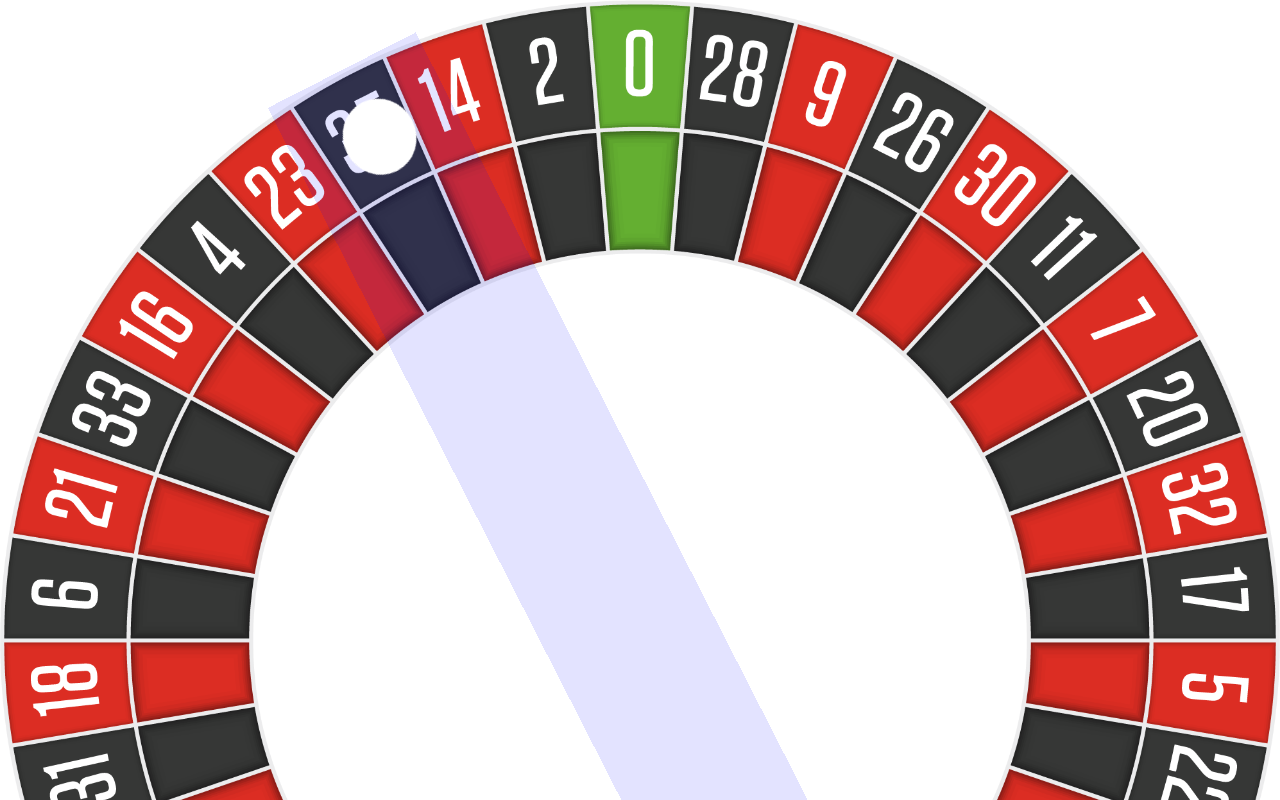
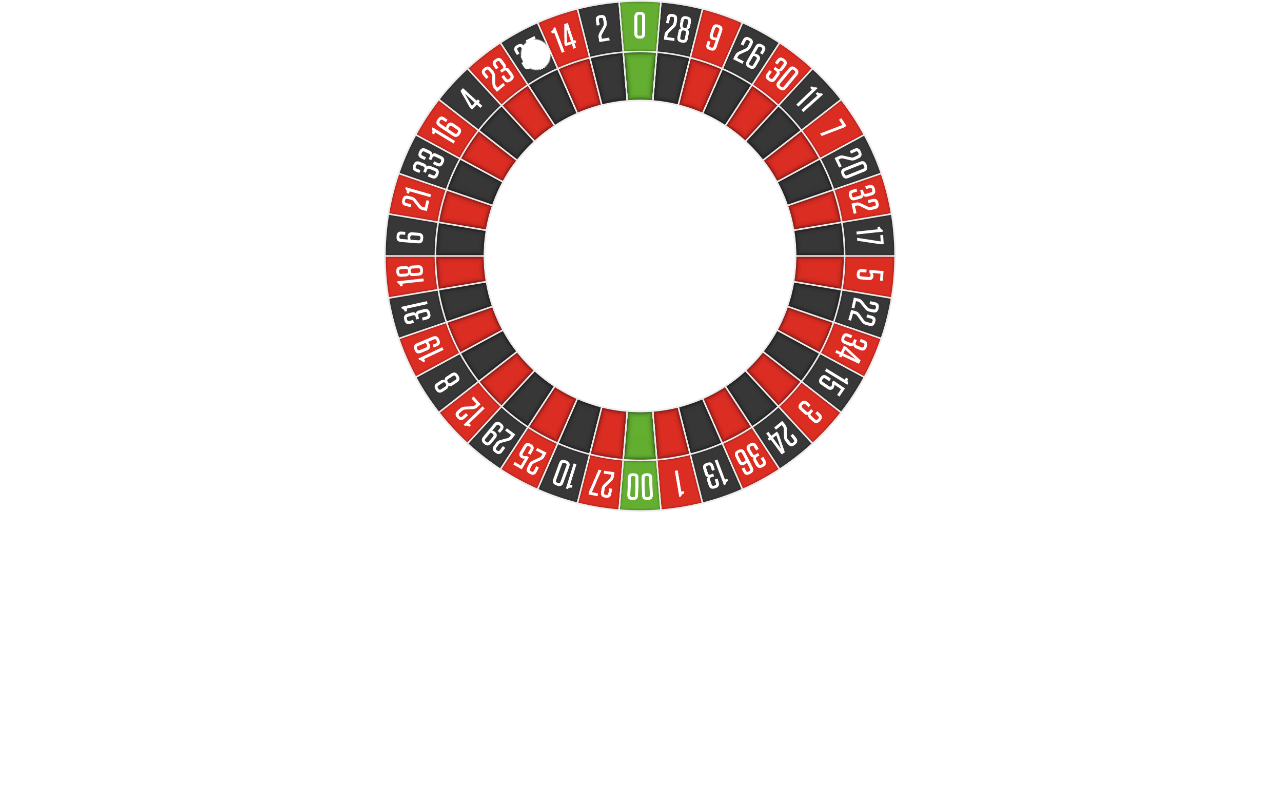
Before and after one commit to z-yehuda/first-project-css, a plain HTML site: page 02/index.html in a window 1280 px wide. Shown: the top 800 px of the page. Drawn offline with Linux system fonts and the light colour scheme.

Commit message:
div.wheel change

```diff
--- a/02/style.css
+++ b/02/style.css
@@ -21,12 +21,12 @@ img {
   width: 13%;
   height: 100%;
   display: flex;
-  background-color: rgba(0, 0, 255, 0.11);
+  /* background-color: rgba(0, 0, 255, 0.11); */
   position: absolute;
   left: 43%;
 }
 .wheel {
-  width: 100%;
+  width: 40%;
   display: flex;
   position: relative;
 }
```
